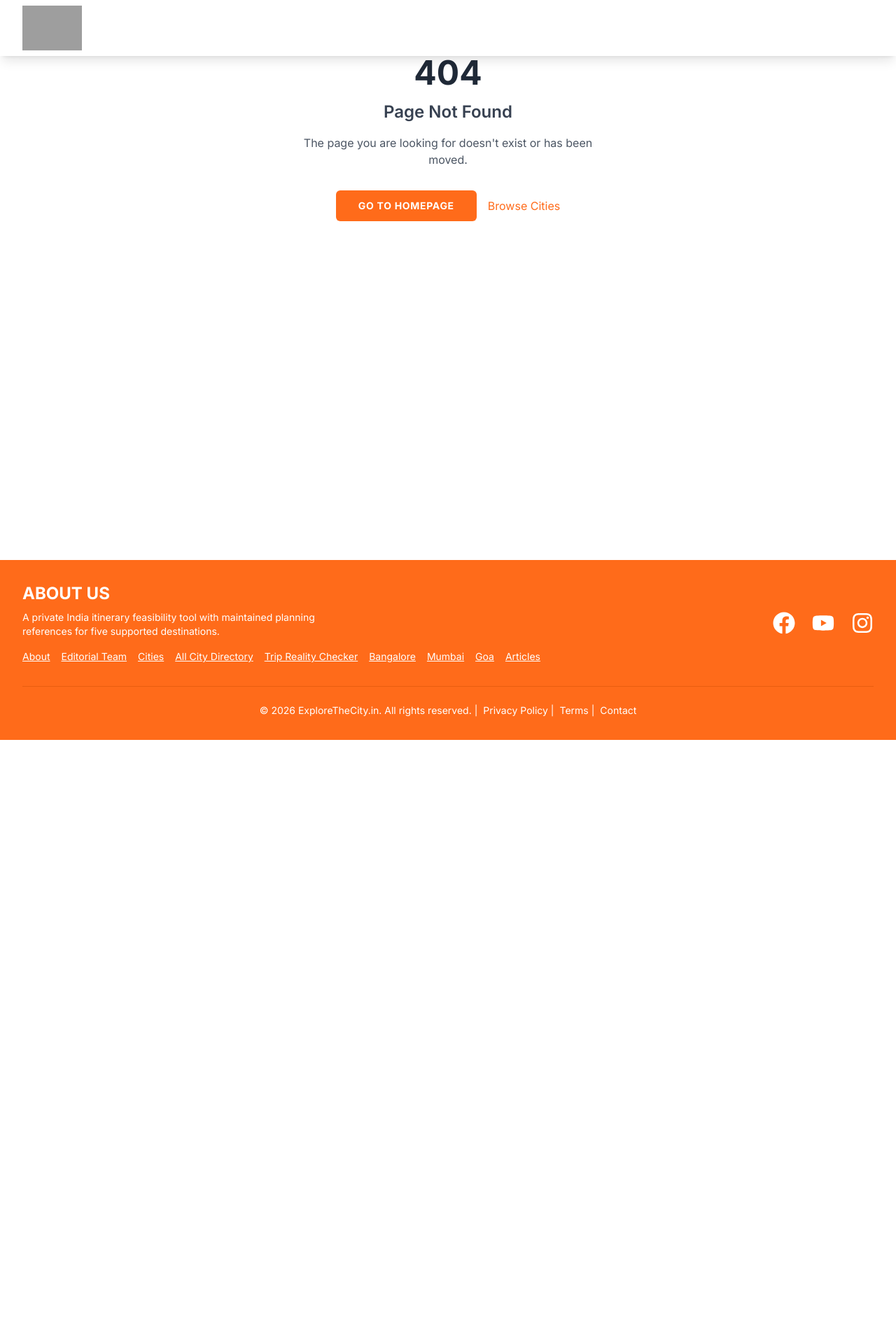
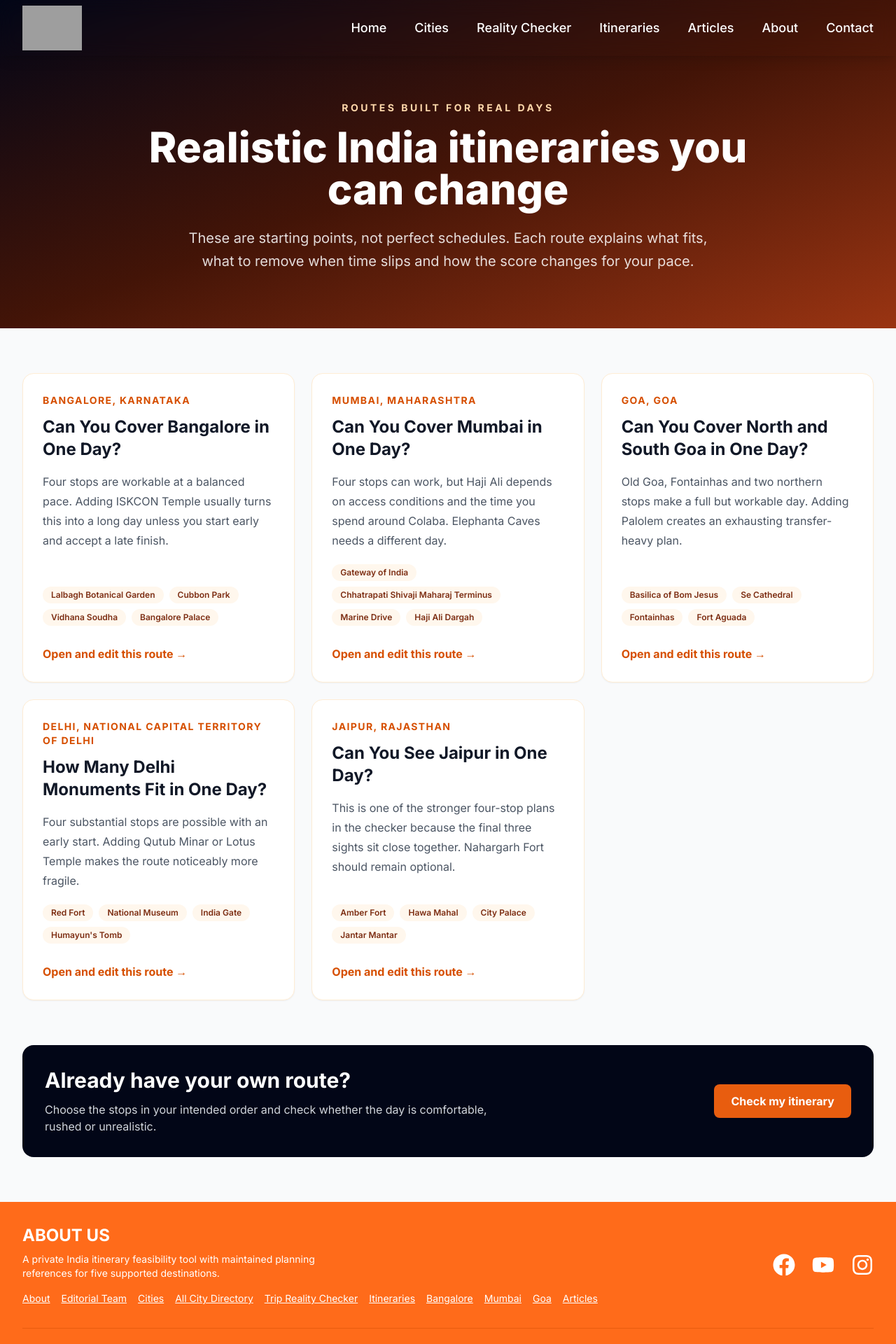
Before and after one commit to explorethecity3/etc, a Next.js app: page /itineraries in a window 1280 px wide. Before the commit this address had no page. Shown: the top 1920 px of the page at 70% size. Before the commit the page ends 1057 px from the top, so only its background shows below. Built offline with nearby package versions, Linux system fonts and the light colour scheme; grey boxes are pictures that could not be loaded.

Commit message:
Add itineraries hub and navigation

```diff
--- /dev/null
+++ b/app/itineraries/page.js
@@ -0,0 +1,46 @@
+import Link from 'next/link'
+import { ITINERARY_LANDINGS } from '@/lib/itineraryLandingData'
+import { CHECKER_CITIES } from '@/lib/tripCheckerData'
+
+export const metadata = {
+  title: 'Realistic India Itineraries | Explore The City',
+  description: 'Editable one-day India itineraries with honest timing, route and crowd checks for Bangalore, Mumbai, Goa, Delhi and Jaipur.',
+  alternates: { canonical: 'https://www.explorethecity.in/itineraries' },
+  robots: { index: true, follow: true },
+}
+
+export default function ItinerariesPage() {
+  return (
+    <div className="min-h-screen bg-gray-50">
+      <header className="bg-gradient-to-br from-slate-950 via-orange-950 to-orange-800 pt-36 pb-20 text-white">
+        <div className="container-custom max-w-5xl text-center">
+          <p className="text-sm font-bold uppercase tracking-[0.25em] text-orange-200">Routes built for real days</p>
+          <h1 className="mt-4 text-4xl font-extrabold md:text-6xl">Realistic India itineraries you can change</h1>
+          <p className="mx-auto mt-6 max-w-3xl text-xl leading-relaxed text-white/85">These are starting points, not perfect schedules. Each route explains what fits, what to remove when time slips and how the score changes for your pace.</p>
+        </div>
+      </header>
+
+      <main className="container-custom py-16">
+        <section className="grid gap-6 md:grid-cols-2 lg:grid-cols-3">
+          {ITINERARY_LANDINGS.map((plan) => {
+            const city = CHECKER_CITIES.find((item) => item.slug === plan.citySlug)
+            return (
+              <article key={plan.slug} className="flex flex-col rounded-2xl border border-orange-100 bg-white p-7 shadow-sm">
+                <p className="text-sm font-bold uppercase tracking-widest text-orange-700">{city?.name}, {city?.state}</p>
+                <h2 className="mt-3 text-2xl font-bold text-gray-900">{plan.title}</h2>
+                <p className="mt-4 flex-1 leading-7 text-gray-600">{plan.verdict}</p>
+                <div className="mt-5 flex flex-wrap gap-2">{plan.stopNames.map((name) => <span key={name} className="rounded-full bg-orange-50 px-3 py-1 text-xs font-semibold text-orange-900">{name}</span>)}</div>
+                <Link href={`/itineraries/${plan.slug}`} className="mt-7 font-bold text-orange-700 hover:underline">Open and edit this route →</Link>
+              </article>
+            )
+          })}
+        </section>
+
+        <section className="mt-16 rounded-2xl bg-slate-950 p-8 text-white md:flex md:items-center md:justify-between md:gap-8">
+          <div><h2 className="text-3xl font-bold">Already have your own route?</h2><p className="mt-3 max-w-2xl text-gray-300">Choose the stops in your intended order and check whether the day is comfortable, rushed or unrealistic.</p></div>
+          <Link href="/trip-checker" className="mt-6 inline-block shrink-0 rounded-lg bg-orange-600 px-6 py-3 font-bold hover:bg-orange-500 md:mt-0">Check my itinerary</Link>
+        </section>
+      </main>
+    </div>
+  )
+}
--- a/app/sitemap.js
+++ b/app/sitemap.js
@@ -60,6 +60,12 @@ export default function sitemap() {
       priority: 1.0,
     },
     {
+      url: `${baseUrl}/itineraries`,
+      lastModified: SITE_UPDATED,
+      changeFrequency: 'weekly',
+      priority: 0.9,
+    },
+    {
       url: `${baseUrl}/methodology`,
       lastModified: SITE_UPDATED,
       changeFrequency: 'monthly',
--- a/components/Footer.js
+++ b/components/Footer.js
@@ -29,6 +29,9 @@ export default function Footer() {
               </Link>
               <Link href="/trip-checker" className="text-white hover:text-gray-200 underline">
                 Trip Reality Checker
+              </Link>
+              <Link href="/itineraries" className="text-white hover:text-gray-200 underline">
+                Itineraries
               </Link>
               <Link href="/cities/bangalore" className="text-white hover:text-gray-200 underline">
                 Bangalore
--- a/components/Navbar.js
+++ b/components/Navbar.js
@@ -49,6 +49,9 @@ export default function Navbar() {
             <Link href="/trip-checker" className="text-white hover:text-gray-200 transition-colors font-medium text-lg">
               Reality Checker
             </Link>
+            <Link href="/itineraries" className="text-white hover:text-gray-200 transition-colors font-medium text-lg">
+              Itineraries
+            </Link>
             <Link href="/blog" className="text-white hover:text-gray-200 transition-colors font-medium text-lg">
               Articles
             </Link>
@@ -96,6 +99,13 @@ export default function Navbar() {
               Reality Checker
             </Link>
             <Link
+              href="/itineraries"
+              className="block py-3 text-white hover:text-gray-200 transition-colors font-medium"
+              onClick={() => setIsOpen(false)}
+            >
+              Itineraries
+            </Link>
+            <Link
               href="/blog"
               className="block py-3 text-white hover:text-gray-200 transition-colors font-medium"
               onClick={() => setIsOpen(false)}
```
